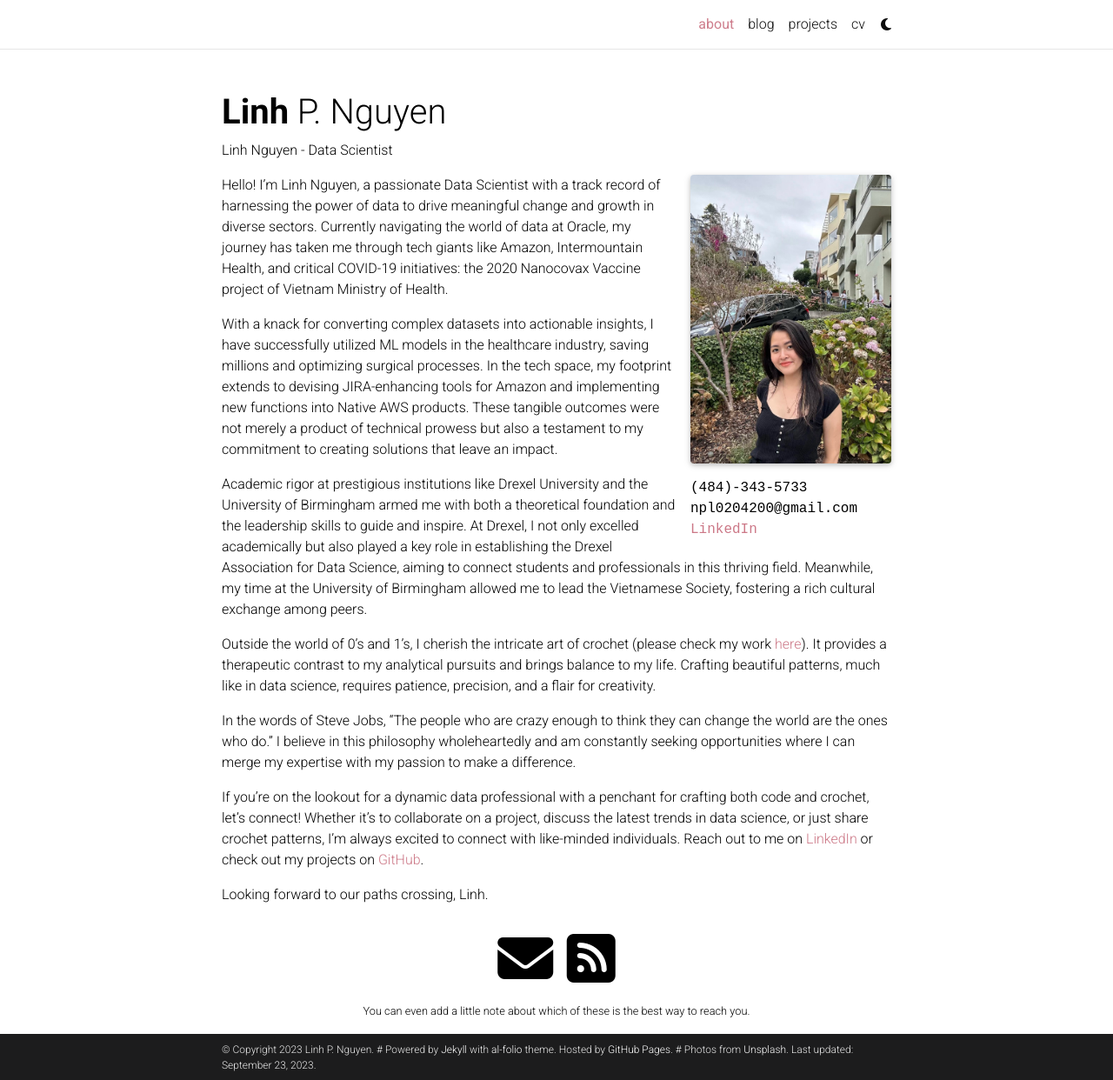
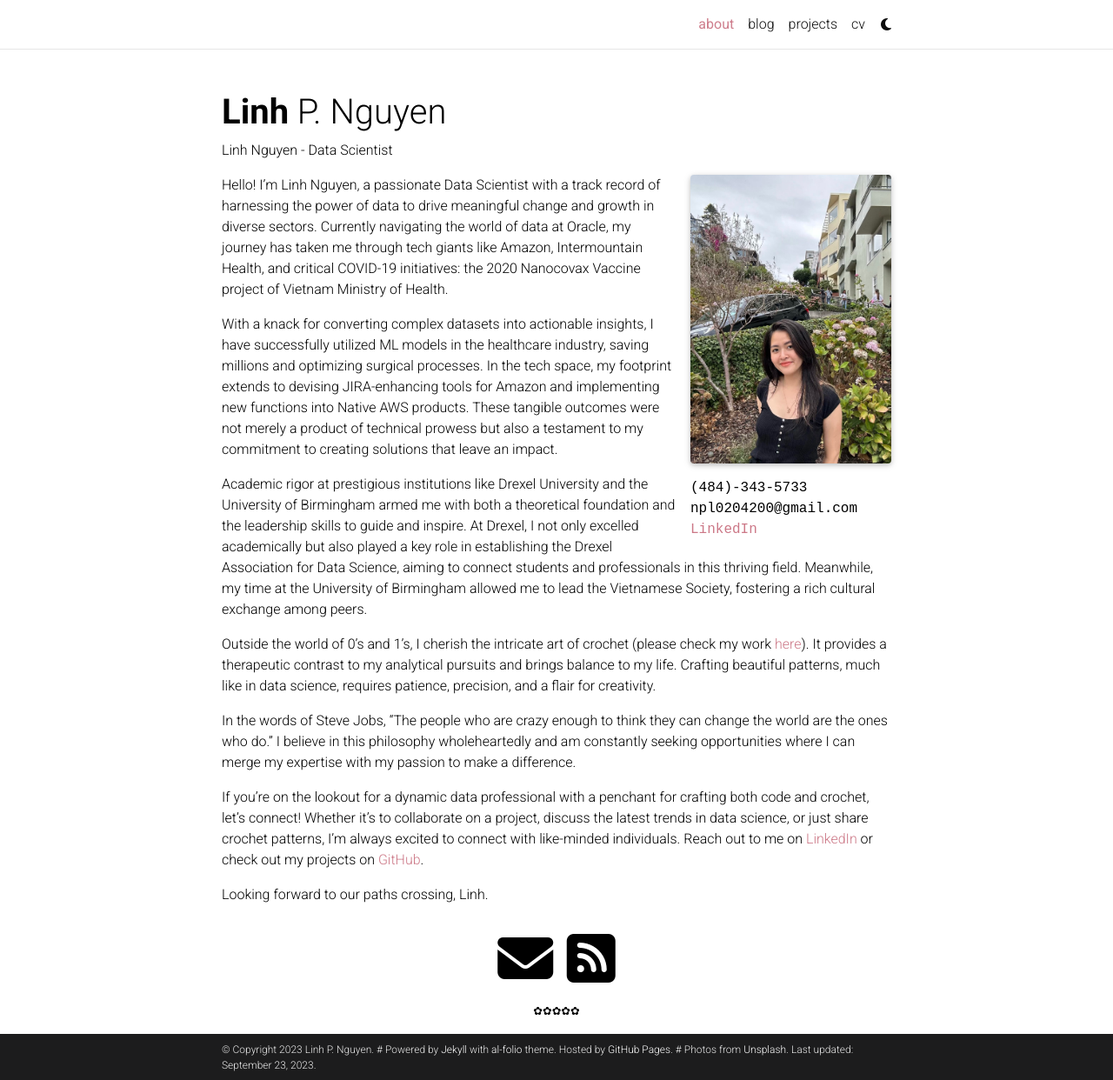
Before and after one commit to npl0204/npl0204.github.io, a Jekyll site: the page built from _pages/about.md, in a window 1280 px wide and 1242 px high. Shown: the whole window at 87% size. Built offline with Jekyll 4.4.1, drawn with Linux system fonts in a browser that asks for light colours; full-size pictures stand in for the smaller copies a plugin makes; comment, search, counter and statistics services are not loaded; a style sheet for code colours, icons or effects is not loaded.

Commit message:
Update _config.yml

```diff
--- a/_config.yml
+++ b/_config.yml
@@ -108,7 +108,7 @@
 wechat_qr: # filename of your wechat qr-code saved as an image (e.g., wechat-qr.png if saved to assets/img/wechat-qr.png)
 
 contact_note: >
-  You can even add a little note about which of these is the best way to reach you.
+  ✿✿✿✿✿
 
 # -----------------------------------------------------------------------------
 # Analytics and search engine verification
```
